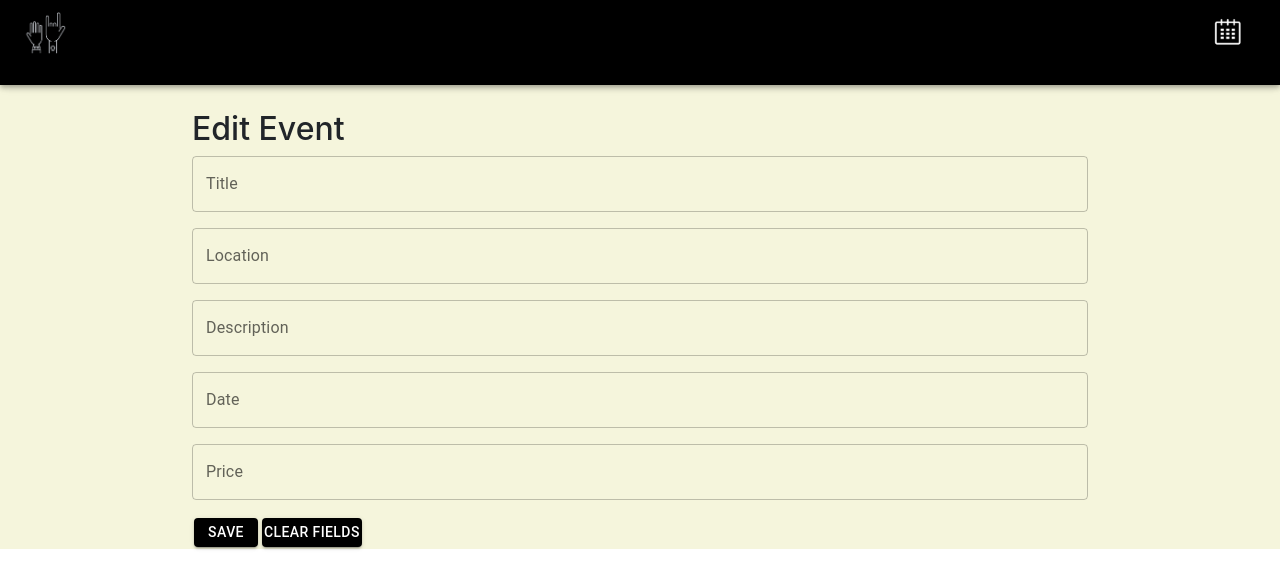
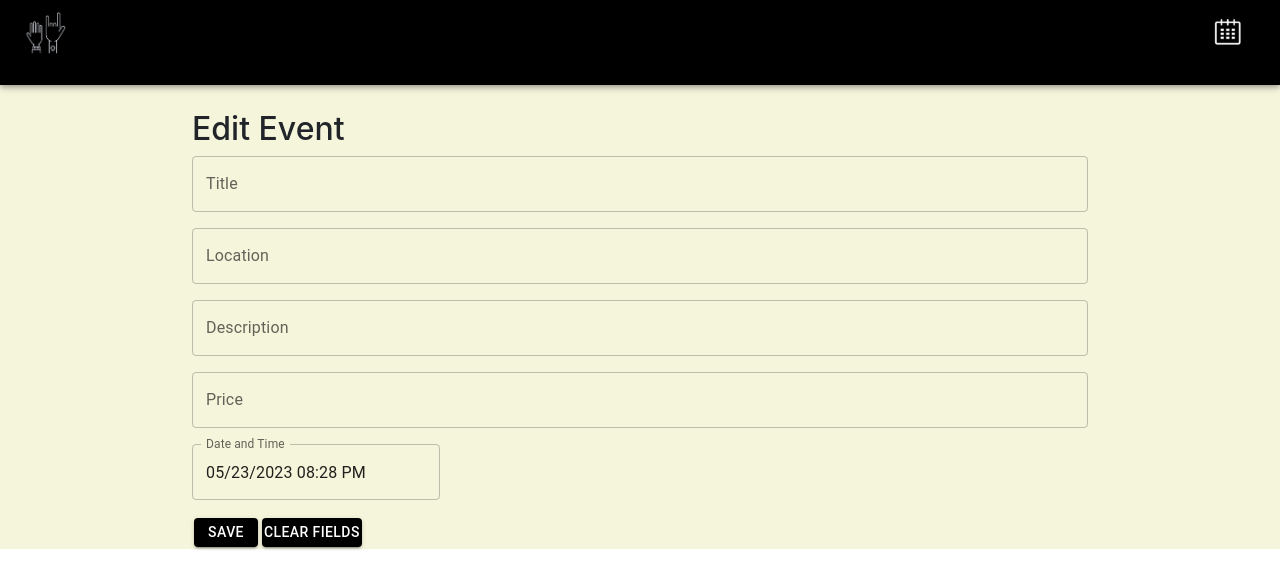
Before and after one commit to nhavronskyi/concert-frontend, a React (Create React App) app: page /events/1 in a window 1280 px wide. Shown: the top 588 px of the page. Built offline with nearby package versions, Linux system fonts and the light colour scheme; no server answers.

Commit message:
TextField -> DateTimePicker

```diff
--- a/src/components/EditForm.tsx
+++ b/src/components/EditForm.tsx
@@ -4,6 +4,8 @@ import '../App.css';
 import {Box, Button, Grid, TextField} from "@mui/material";
 import {useNavigate, useParams} from "react-router-dom";
 import {buttonStyle, getEvent, updateEvent} from "../service/EventService";
+import {DateTimePicker, LocalizationProvider} from "@mui/x-date-pickers";
+import {AdapterDateFns} from "@mui/x-date-pickers/AdapterDateFns";
 
 
 export function EditForm() {
@@ -22,6 +24,12 @@ export function EditForm() {
     const handleInputChange = (e: React.ChangeEvent<HTMLInputElement>) => {
         const {name, value} = e.target;
         setOldEvent((prevEvent) => prevEvent && {...prevEvent, [name]: value});
+    };
+
+    const handleDateTimeChange = (value: Date | null) => {
+        if (value) {
+            setOldEvent((prevEvent) => prevEvent && {...prevEvent, date: value});
+        }
     };
 
     const handleFormSubmit = (e: React.FormEvent) => {
@@ -90,21 +98,22 @@ export function EditForm() {
                     </Grid>
                     <Grid item xs={12}>
                         <TextField
-                            name="date"
-                            label="Date"
-                            value={event?.date || ""}
-                            onChange={handleInputChange}
-                            fullWidth
-                        />
-                    </Grid>
-                    <Grid item xs={12}>
-                        <TextField
                             name="price"
                             label="Price"
                             value={event?.price || ""}
                             onChange={handleInputChange}
                             fullWidth
                         />
+                    </Grid>
+                    <Grid item xs={12}>
+                        <LocalizationProvider dateAdapter={AdapterDateFns}>
+                            <DateTimePicker
+                                label="Date and Time"
+                                value={event?.date ? new Date(event.date) : new Date()}
+                                defaultValue={new Date()}
+                                onChange={handleDateTimeChange}
+                            />
+                        </LocalizationProvider>
                     </Grid>
                     <Grid item xs={12}>
                         <Button sx={buttonStyle()} variant="contained" type="submit">Save</Button>
```
